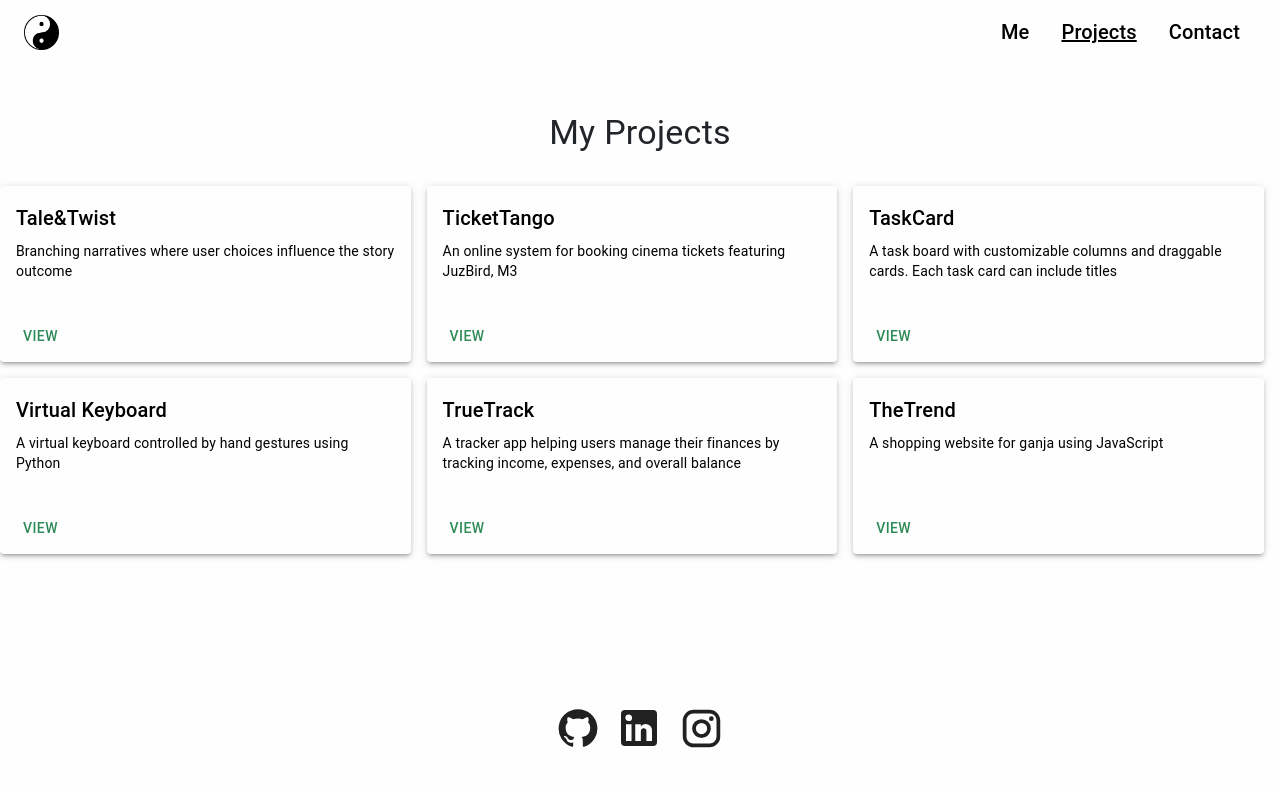
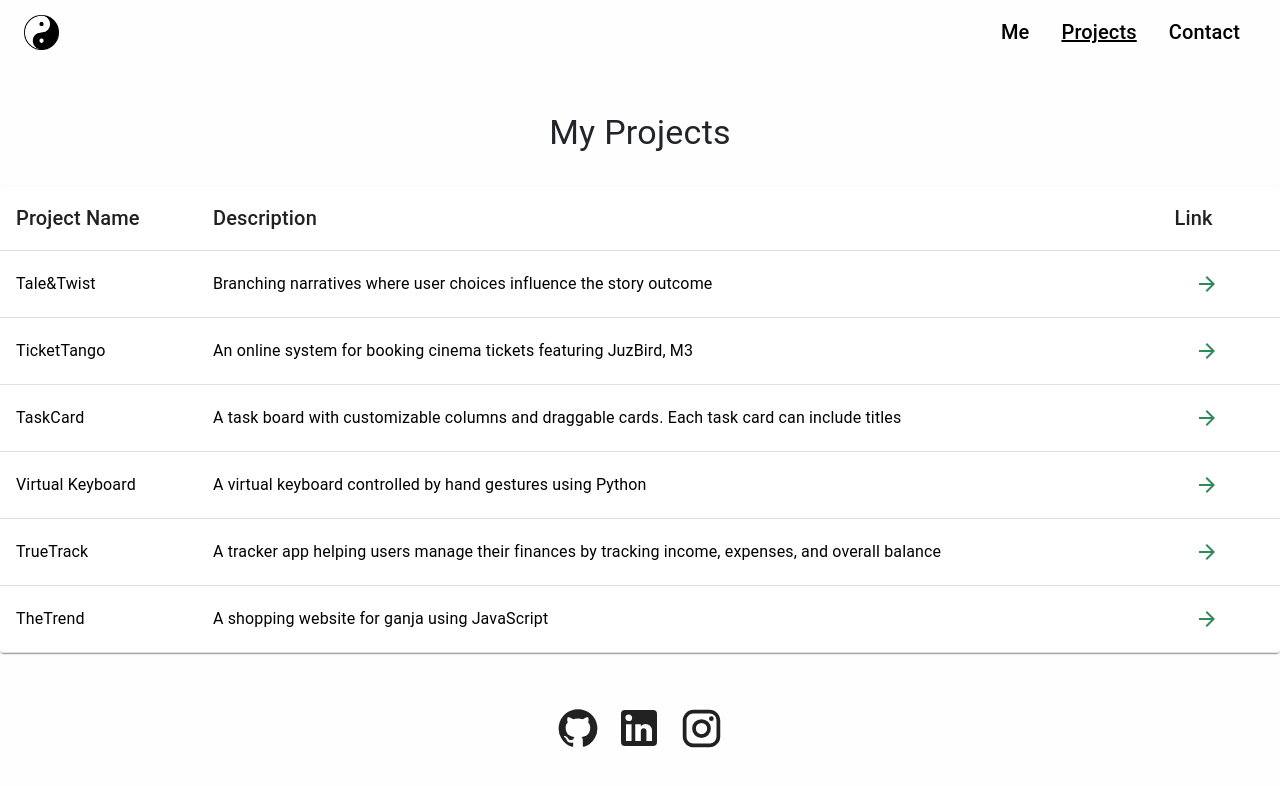
Before and after one commit to YeMyat144/yemyatmoe, a React (Vite) app: page /#/projects in a window 1280 px wide. Shown: the top 786 px of the page. Built offline with nearby package versions, Linux system fonts and the light colour scheme.

Commit message:
Refactor Projects component to use a table layout for improved project presentation

```diff
--- a/src/pages/Projects.jsx
+++ b/src/pages/Projects.jsx
@@ -1,5 +1,6 @@
 import React from 'react';
-import { Container, Typography, Button, Box, Card, CardContent, CardActions } from '@mui/material';
+import { Container, Typography, Button, Box, Table, TableBody, TableCell, TableContainer, TableHead, TableRow, Paper } from '@mui/material';
+import ArrowForwardIcon from '@mui/icons-material/ArrowForward';
 import Header from './Header';
 import theme from './theme';
 import Footer from './Footer';
@@ -30,36 +31,29 @@ function Projects() {
           My Projects
         </Typography>
 
-        <Box
-          sx={{
-            display: 'flex',
-            flexWrap: 'wrap',
-            gap: 2,
-            mt: 4,
-          }}
-        >
+        <TableContainer component={Paper} sx={{ marginTop: 4 }}>
+          <Table>
+            <TableHead>
+              <TableRow>
+                <TableCell><Typography variant="h6">Project Name</Typography></TableCell>
+                <TableCell><Typography variant="h6">Description</Typography></TableCell>
+                <TableCell><Typography variant="h6">Link</Typography></TableCell>
+              </TableRow>
+            </TableHead>
+            <TableBody>
               {projectData.map((project, index) => (
-            <Card
-              key={index}
-              sx={{
-                width: { xs: '100%', sm: 'calc(50% - 16px)', md: 'calc(33.33% - 16px)' },
-                boxShadow: 3,
-                display: 'flex',
-                flexDirection: 'column',
-                justifyContent: 'space-between',
-                height: '11rem',
-                bgcolor: theme.palette.text.secondary,
-              }}
-            >
-              <CardContent>
-                <Typography variant="h6" component="div" color={theme.palette.text.primary} gutterBottom>
+                <TableRow key={index}>
+                  <TableCell>
+                    <Typography variant="body1" color={theme.palette.text.primary}>
                       {project.name}
                     </Typography>
-                <Typography variant="body2" color={theme.palette.text.primary}>
+                  </TableCell>
+                  <TableCell>
+                    <Typography variant="body1" color={theme.palette.text.primary}>
                       {project.description}
                     </Typography>
-              </CardContent>
-              <CardActions>
+                  </TableCell>
+                  <TableCell >
                     <Button
                       variant="outlined"
                       component="a"
@@ -71,12 +65,14 @@ function Projects() {
                         color: theme.palette.secondary.main,
                       }}
                     >
-                  View
+                      <ArrowForwardIcon />
                     </Button>
-              </CardActions>
-            </Card>
+                  </TableCell>
+                </TableRow>
               ))}
-        </Box>
+            </TableBody>
+          </Table>
+        </TableContainer>
       </Box>
 
       <Footer />
```
Lines whose indentation alone changed are shown as unchanged.
